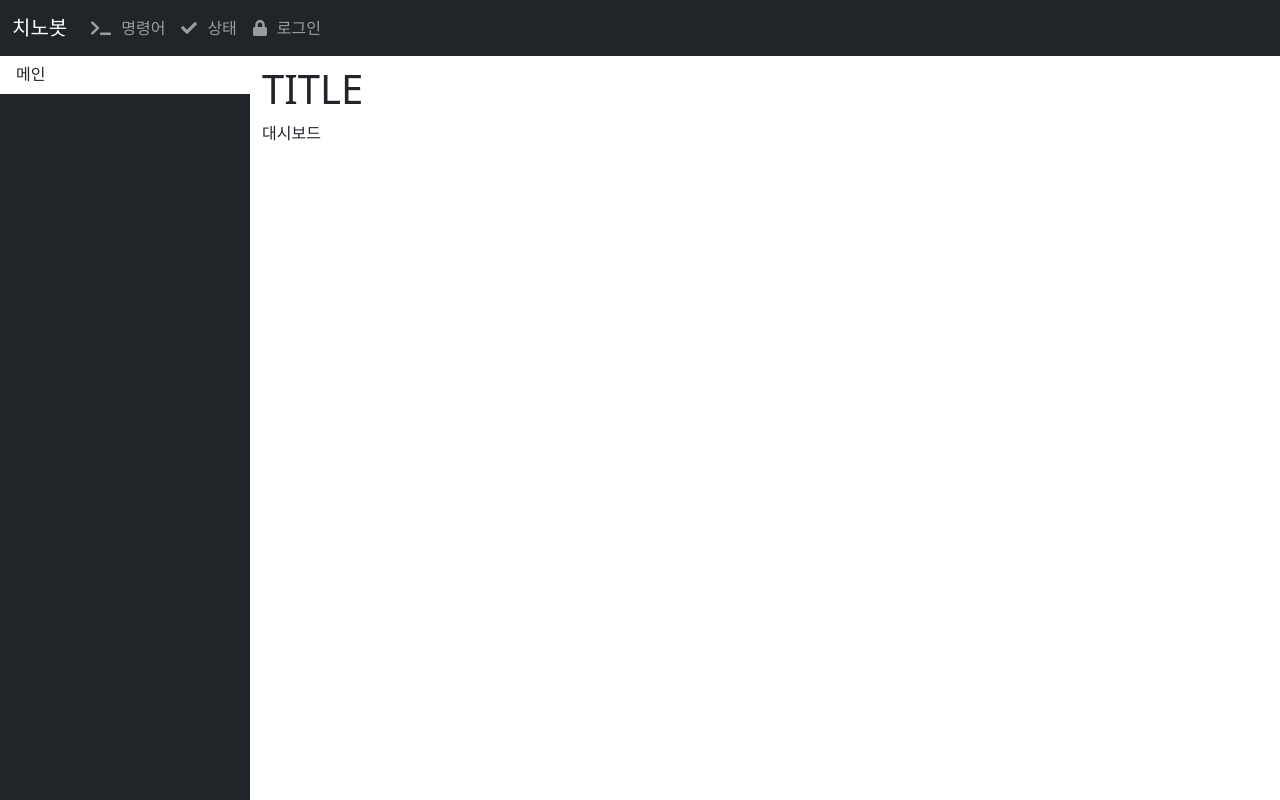
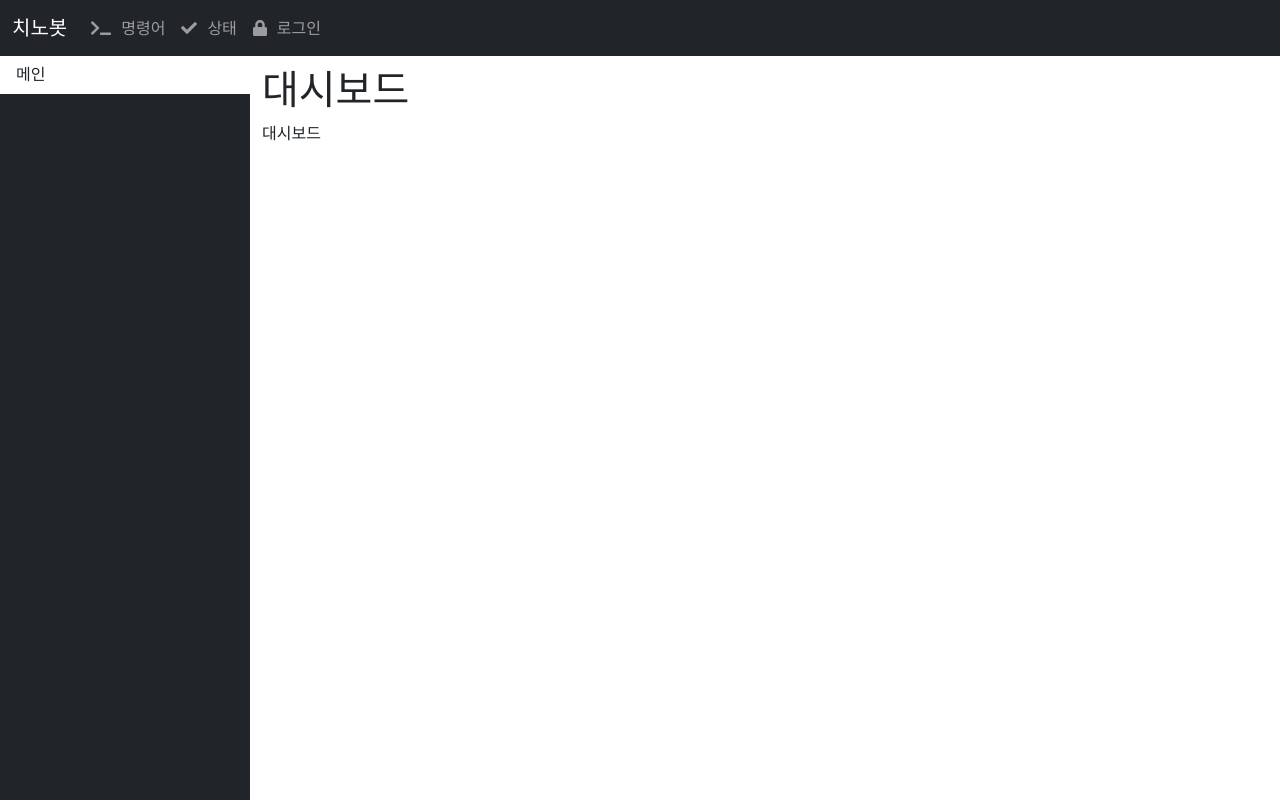
Before and after one commit to pikokr/chino-rewrite-frontend, a React (Create React App) app: page /servers/1/ in a window 1280 px wide. Built offline with nearby package versions, Linux system fonts and the light colour scheme; the HTML template or start-up script is replaced by a standard one.

Commit message:
feat: make dashboard page title customizable

```diff
--- a/src/components/GuildLayout/index.js
+++ b/src/components/GuildLayout/index.js
@@ -25,7 +25,7 @@ class GuildLayout extends Component {
                         </ul>
                     </aside>
                     <div className={`${styles.main} container`}>
-                        <h1>TITLE</h1>
+                        <h1>{this.props.title}</h1>
                         {this.props.children}
                     </div>
                 </div>
--- a/src/views/Servers/Dashboard/index.js
+++ b/src/views/Servers/Dashboard/index.js
@@ -4,7 +4,7 @@ import GuildLayout from "../../../components/GuildLayout";
 class DashboardView extends Component {
     render() {
         return (
-            <GuildLayout>
+            <GuildLayout title="대시보드">
                 대시보드
             </GuildLayout>
         );
```
